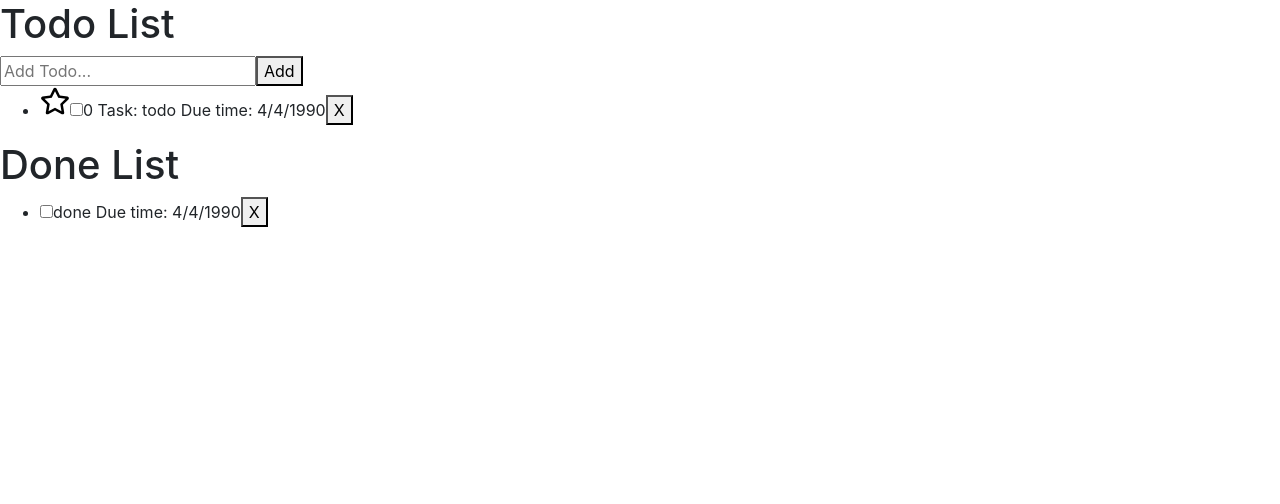
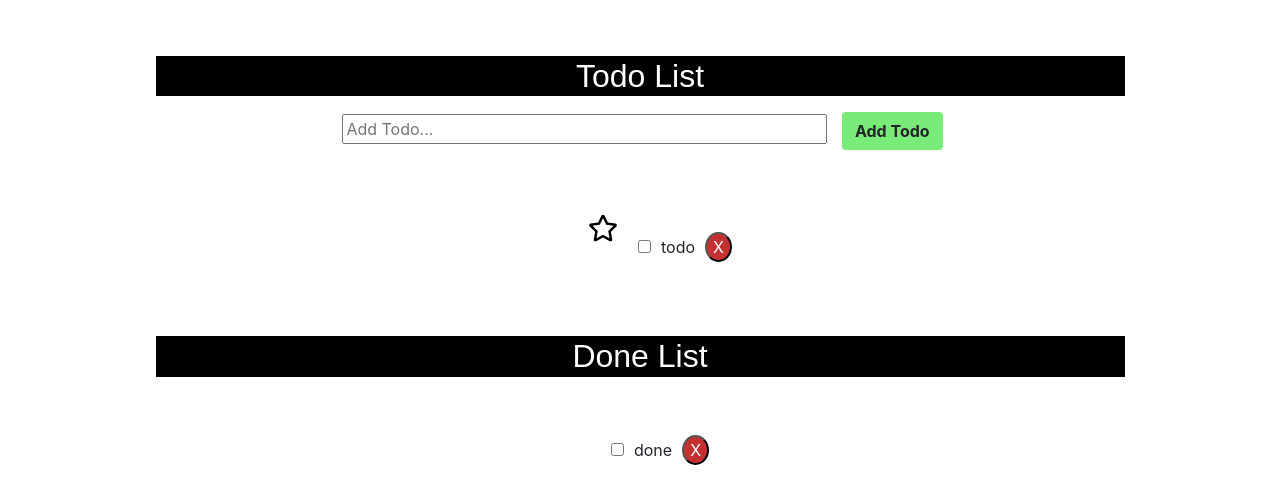
Before and after one commit to netanelav/todo-list, a React (Create React App) app: page / in a window 1280 px wide. Shown: the top 504 px of the page. Built offline with nearby package versions, Linux system fonts and the light colour scheme.

Commit message:
added basic style

```diff
--- a/src/components/TodoContainer/TodoContainer.css
+++ b/src/components/TodoContainer/TodoContainer.css
@@ -0,0 +1,18 @@
+.container {
+    text-align: center;
+}
+
+ul {
+    list-style-type: none;
+}
+
+.row {
+    margin: 5%;
+}
+
+.todo-title, .done-title {
+    border: 1px black solid;
+    background: black;
+    color: white;
+    font-family: sans-serif;
+}
--- a/src/components/TodoContainer/TodoContainer.jsx
+++ b/src/components/TodoContainer/TodoContainer.jsx
@@ -1,4 +1,5 @@
 import React from "react";
+import "./TodoContainer.css";
 import TodoList from "../TodoList/TodoList";
 import TodoForm from "../TodoForm/TodoForm";
 
@@ -7,7 +8,7 @@ class TodoContainer extends React.Component {
     super();
     this.handleNewTodo = this.handleNewTodo.bind(this);
     this.handleNewDoneTodo = this.handleNewDoneTodo.bind(this);
-    this.starUnstarItem = this.starUnstarItem.bind(this);
+    this.starItem = this.starItem.bind(this);
     this.state = {
       todos: [
         {
@@ -30,7 +31,7 @@ class TodoContainer extends React.Component {
     });
   }
 
-  starUnstarItem(list, itemIndex) {
+  starItem(list, itemIndex) {
     let newState = Object.assign({}, this.state);
     newState[list][itemIndex].starred = !newState[list][itemIndex].starred;
     console.log(newState[list]);
@@ -45,21 +46,27 @@ class TodoContainer extends React.Component {
 
   render() {
     return (
-      <div>
-        <h1>Todo List</h1>
-        <TodoForm handleNewTodo={this.handleNewTodo} />
+      <div className="container">
+        <div className="row">
+          <div className="col col-md-12">
+            <h2 className="todo-title">Todo List</h2>
+            <TodoForm className="form" handleNewTodo={this.handleNewTodo} />
             <TodoList
-          // data-type="todo"
-          handleStarUnstar={this.starUnstarItem}
+              className="todo-list"
+              data-type="todo"
+              handleStar={this.starItem}
               handleNewDoneTodo={this.handleNewDoneTodo}
               todos={this.state.todos}
             />
-        <h1>Done List</h1>
+            <h2 className="done-title">Done List</h2>
             <TodoList
-          // data-type="done"
+              className="done-list"
+              data-type="done"
               handleNewTodo={this.handleNewTodo}
               completed={this.state.completed}
             />
+          </div>
+        </div>
       </div>
     );
   }
--- a/src/components/TodoForm/TodoForm.css
+++ b/src/components/TodoForm/TodoForm.css
@@ -0,0 +1,9 @@
+.input {
+    width: 50%;
+}
+
+.btn {
+    margin: 5px;
+    background-color: rgb(121, 235, 121);
+    font-weight: bold;
+}
--- a/src/components/TodoForm/TodoForm.jsx
+++ b/src/components/TodoForm/TodoForm.jsx
@@ -28,9 +28,9 @@ class TodoForm extends React.Component {
   render() {
     return (
       <div>
-        <input onChange={this.handleInputChange} type="text" placeholder="Add Todo..."/>
+        <input className="input" onChange={this.handleInputChange} type="text" placeholder="Add Todo..."/>
         {/* <input type="date" /> */}
-        <button onClick={this.handleAddTodo}>Add</button>
+        <button className="btn" onClick={this.handleAddTodo}>Add Todo</button>
       </div>
     );
   }
--- a/src/components/TodoList/TodoList.css
+++ b/src/components/TodoList/TodoList.css
@@ -0,0 +1,9 @@
+input, button {
+    margin: 10px;
+}
+
+.delete {
+    border-radius: 50%;
+    background-color: rgb(196, 49, 49);
+    color: white;
+}
--- a/src/components/TodoList/TodoList.jsx
+++ b/src/components/TodoList/TodoList.jsx
@@ -1,7 +1,8 @@
 import React from "react";
-import $ from 'jquery';
+import "./TodoList.css";
+import $ from "jquery";
 import star from "../../images/star.svg";
-import starSelected from "../../images/star-selected.png";
+import starSelected from "../../images/star-solid.svg";
 
 class TodoList extends React.Component {
   constructor() {
@@ -11,7 +12,7 @@ class TodoList extends React.Component {
     this.deleteTodo = this.deleteTodo.bind(this);
     this.doneTodo = this.doneTodo.bind(this);
     this.returnTodo = this.returnTodo.bind(this);
-    this.starUnstar = this.starUnstar.bind(this);
+    this.starItem = this.starItem.bind(this);
   }
 
   deleteTodo(event) {
@@ -23,8 +24,10 @@ class TodoList extends React.Component {
     // todo.setAttribute("data-type", "done");
     this.deleteTodo(event);
     // this.props.handleNewDoneTodo(Object.assign({}, this.props.todos);
-    this.props.handleNewDoneTodo(Object.assign({}, this.props.todos[this.doneCounter]));
-    this.doneCounter ++;
+    this.props.handleNewDoneTodo(
+      Object.assign({}, this.props.todos[this.doneCounter])
+    );
+    this.doneCounter++;
   }
 
   returnTodo(event) {
@@ -33,42 +36,64 @@ class TodoList extends React.Component {
     this.deleteTodo(event);
     // this.props.handleNewTodo(Object.assign({}, this.props.completed));
 
-    this.props.handleNewTodo(Object.assign({}, this.props.completed[this.redoCounter]));
+    this.props.handleNewTodo(
+      Object.assign({}, this.props.completed[this.redoCounter])
+    );
     this.redoCounter++;
   }
 
-  starUnstar(e) {
-    let list = $(e.target).parents('ul#todo-list') ? "todos" : "completed"
-    let itemIndex = $(e.target).parent().attr('data-key');
-    this.props.handleStarUnstar(list, itemIndex);
+  starItem(e) {
+    let list = $(e.target).parents("ul#todo-list") ? "todos" : "completed";
+    let itemIndex = $(e.target)
+      .parent()
+      .attr("data-key");
+    this.props.handleStar(list, itemIndex);
   }
 
   render() {
     if (this.props.todos && this.props.todos.length > 0) {
       return (
+        <div className="row">
+          <div className="col col-md-12">
             <ul id="todo-list">
               {this.props.todos.map((item, index) => (
                 <li data-key={index} key={index}>
-              <input onClick={this.starUnstar} type="image" className="icon" src={item.starred ? starSelected : star} />
+                  <input
+                    onClick={this.starItem}
+                    type="image"
+                    className="icon"
+                    src={item.starred ? starSelected : star}
+                  />
                   <input onClick={this.doneTodo} type="checkbox" />
-              {`${index} Task: ${item.text} Due time: ${item.date}`}
-              <button onClick={this.deleteTodo} type="checkbox">X</button>
+                  {`${item.text}`}
+                  {/* {`${item.text} Due time: ${item.date}`} */}
+                  <button className="delete" onClick={this.deleteTodo} type="checkbox">
+                    X
+                  </button>
                 </li>
               ))}
             </ul>
+          </div>
+        </div>
       );
     }
     if (this.props.completed && this.props.completed.length > 0) {
       return (
+        <div className="row">
+          <div className="col col-md-12">
             <ul id="done-list">
               {this.props.completed.map((item, index) => (
                 <li key={index}>
                   <input onClick={this.returnTodo} type="checkbox" />
-              {`${item.text} Due time: ${item.date}`}
-              <button onClick={this.deleteTodo}>X</button>
+                  {`${item.text}`}
+                  {/* {`${item.text} Due time: ${item.date}`} */}
+                  <button className="delete" onClick={this.deleteTodo}>X</button>
+
                 </li>
               ))}
             </ul>
+          </div>
+        </div>
       );
     }
     return <div>Waiting for your todos...</div>;
```
Also changed, not shown: src/images/star-solid.svg (added). Lines whose indentation alone changed are shown as unchanged.
